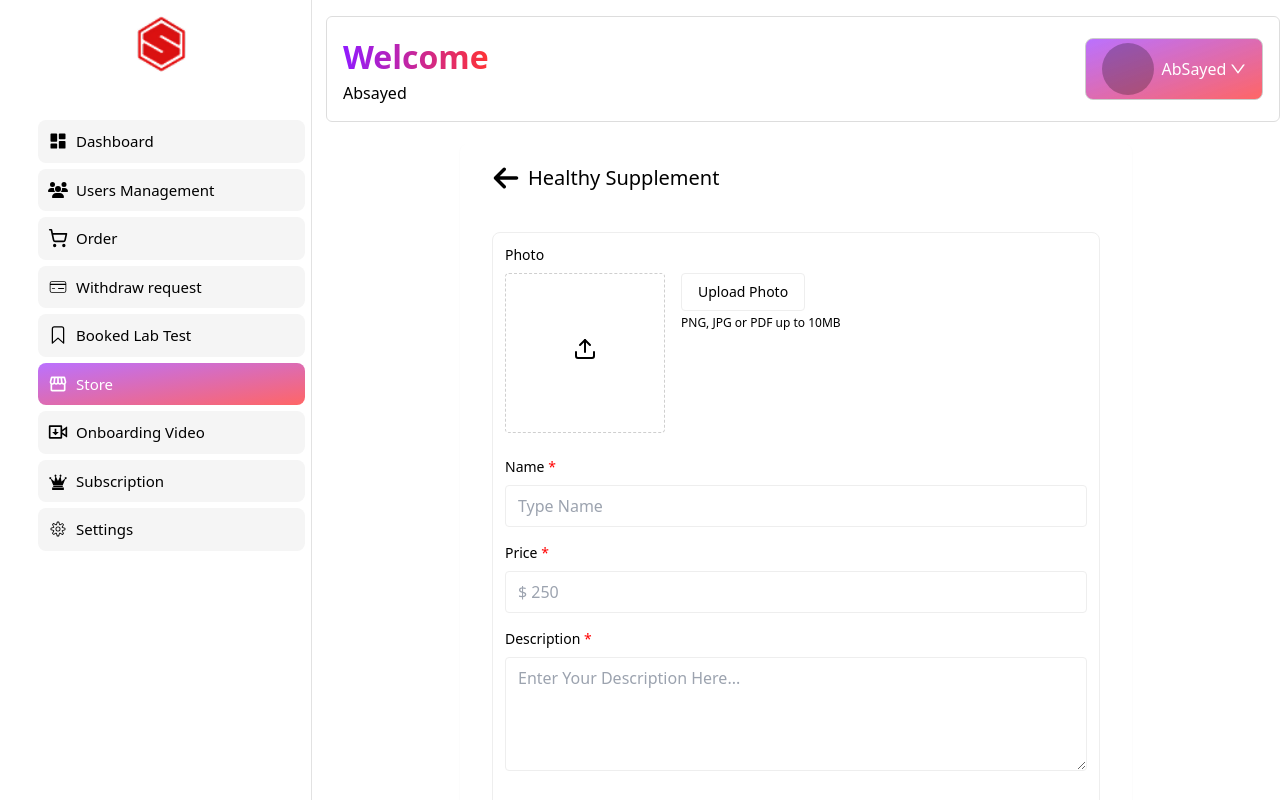
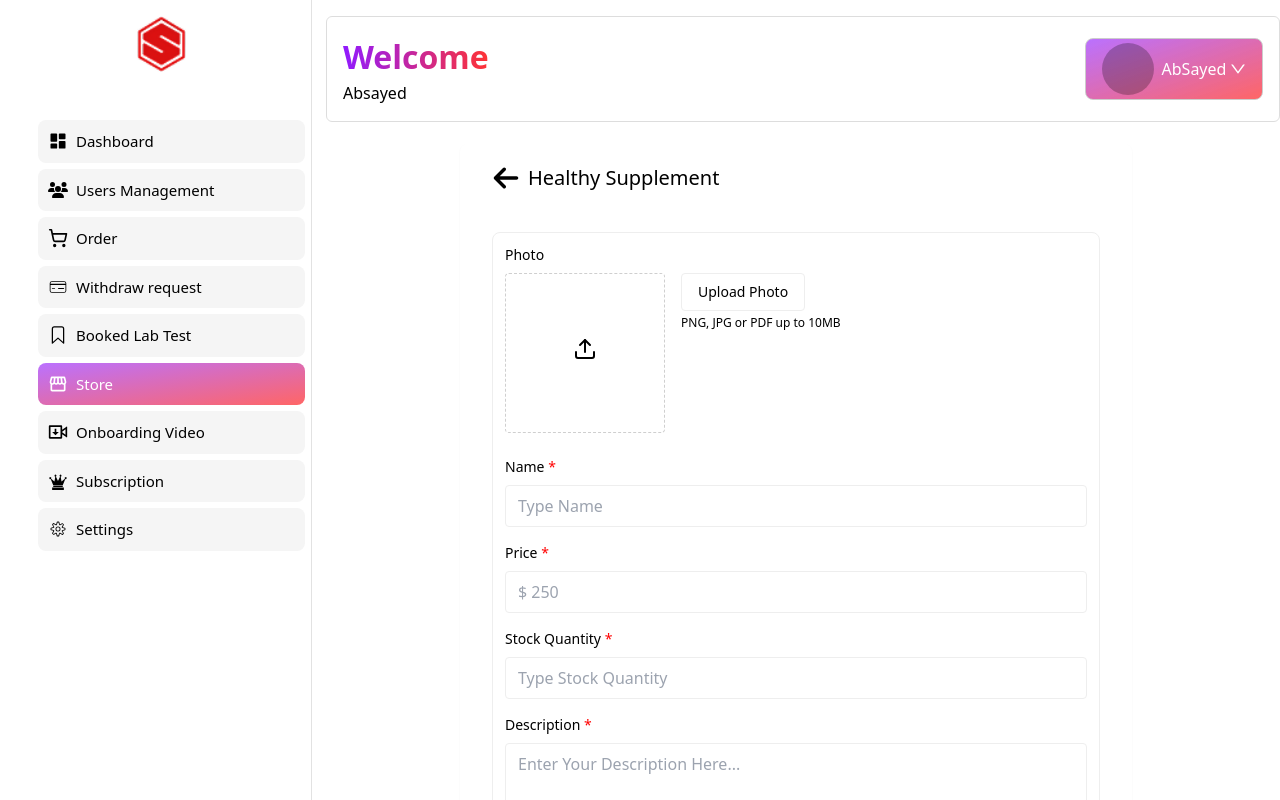
Before and after one commit to nimurr/suplify-admin-dashboard, a React (Vite) app: page /dashboard/store/view-store/create-suppliment in a window 1280 px wide. Shown: the top 800 px of the page. Built offline with nearby package versions, Linux system fonts and the light colour scheme; no server answers.

Commit message:
`Fixed image URL and added stock quantity field to SupplementCreateForm`

```diff
--- a/src/dashboard/WithdrawRequest/WithdrawRequest.jsx
+++ b/src/dashboard/WithdrawRequest/WithdrawRequest.jsx
@@ -95,7 +95,7 @@ const WithdrawRequest = () => {
                             {currentSpecialists?.map((specialist, index) => (
                                 <tr onClick={() => setSelectedSpecialist(specialist)} key={index} className="border-t cursor-pointer border-b border-[#dfdfdf] hover:bg-gray-100">
                                     <td className="py-5 px-4 text-gray-700 text-sm flex gap-2 items-center">
-                                        <img className='w-14 h-14 rounded-full' src={url + specialist?.userId?.profileImage?.imageUrl} alt="" />
+                                        <img className='w-14 h-14 rounded-full' src={specialist?.userId?.profileImage?.imageUrl} alt="" />
                                         <div>
                                             <p className='font-semibold'>{specialist?.userId?.name}</p>
                                             <span>{specialist.bankAccountType}</span>
--- a/src/dashboard/menu/sidebarMenu/CreateSuppliment.jsx
+++ b/src/dashboard/menu/sidebarMenu/CreateSuppliment.jsx
@@ -12,9 +12,10 @@ export default function SupplementCreateForm() {
   const [formData, setFormData] = useState({
     name: '',
     attachments: '', // For storing file path or file object
-    price: null,
+    price: '', // Set initial value as empty string
     description: '',
     category: id || '', // Use the `id` from URL or set an empty string if not available
+    stockQuantity: '', // Set initial value as empty string
   });
 
   const [photoPreview, setPhotoPreview] = useState(null);
@@ -50,27 +51,28 @@ export default function SupplementCreateForm() {
 
   // Handle form submission
   const handleSubmit = async () => {
+    console.log(formData);
+
     const formData2 = new FormData();
     formData2.append('name', formData.name);
     formData2.append('price', formData.price);
     formData2.append('description', formData.description);
     formData2.append('category', formData.category);
     formData2.append('attachments', formData.attachments);
-
+    formData2.append('stockQuantity', formData.stockQuantity);
 
     try {
       const res = await createSuppliment(formData2).unwrap();
       console.log(res);
       if (res.code === 200) {
         toast.success('Supplement created successfully!');
-        navigate(`/dashboard/store/view-store?id=${formData.category}`);
+        // navigate(`/dashboard/store/view-store?id=${formData.category}`);
         formData.name = '';
-        formData.price = null;
+        formData.price = '';
         formData.description = '';
         formData.attachments = '';
+        formData.stockQuantity = '';
       }
-
-
     } catch (error) {
       console.error('Error submitting form:', error);
       toast.error('Failed to create supplement. Please try again.');
@@ -143,7 +145,7 @@ export default function SupplementCreateForm() {
             Price <span className="text-[red]">*</span>
           </label>
           <input
-            type="text"
+            type="number"
             id="price"
             name="price"
             placeholder="$ 250"
@@ -152,6 +154,24 @@ export default function SupplementCreateForm() {
             className="w-full px-3 py-2 border border-[#eee] rounded focus:outline-none focus:ring-1 focus:ring-blue-500"
           />
         </div>
+
+        {
+          id !== "labTest" &&
+          <div className="mb-4">
+            <label htmlFor="category" className="block text-gray-700 text-sm font-medium mb-2">
+              Stock Quantity <span className="text-[red]">*</span>
+            </label>
+            <input
+              type="number"
+              id="stockQuantity"
+              name="stockQuantity"
+              placeholder="Type Stock Quantity"
+              value={formData.stockQuantity}
+              onChange={handleInputChange}
+              className="w-full px-3 py-2 border border-[#eee] rounded focus:outline-none focus:ring-1 focus:ring-blue-500"
+            />
+          </div>
+        }
 
         {/* Description */}
         <div className="mb-8">
```
